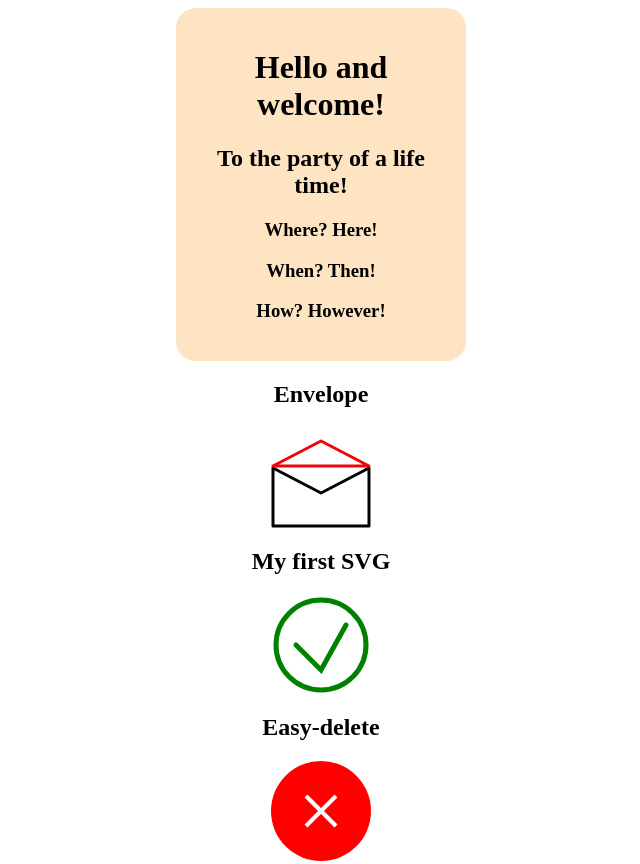
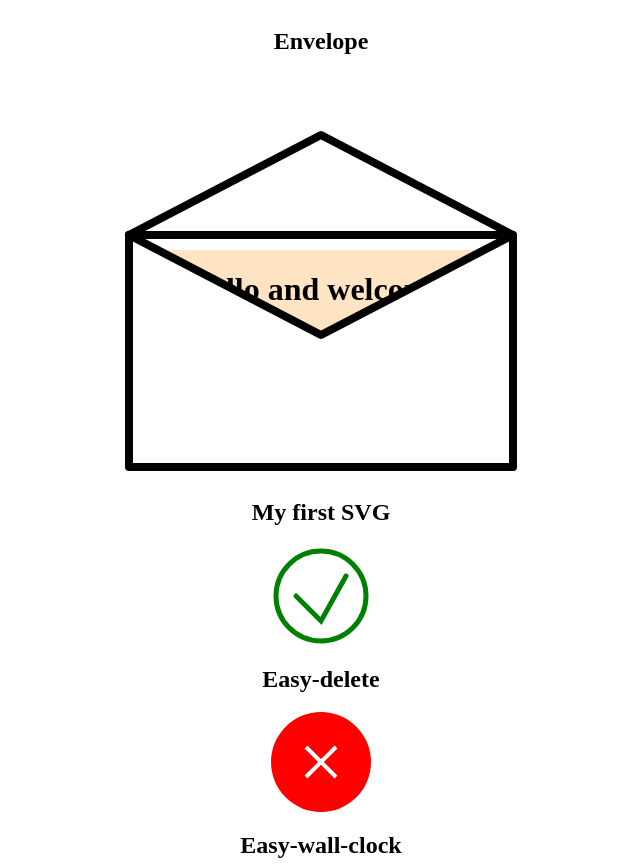
Before and after one commit to TomLindblad/Assignment9, a plain HTML site: page Index.html in a window 1280 px wide. Shown: the top 864 px of the page, without its empty margins (319-959 px from the left). Drawn offline with Linux system fonts and the light colour scheme.

```diff
--- a/Index.html
+++ b/Index.html
@@ -7,26 +7,30 @@
     <title>SVG and Animation</title>
 </head>
 <body>
+
+
+    <h2>Envelope</h2>
+    <div class="EnvelopeAndCard-container">
         <div class="container">
             <h1>Hello and welcome!</h1>
             <h2>To the party of a life time!</h2>
             <h3> Where? Here!</h3>
             <h3> When? Then!</h3>
-        <h3> How? However!</h3>
         </div>
 
-    <h2>Envelope</h2>
-    <svg width="100" height="100" xmlns="http://www.w3.org/2000/svg">
+        <div class="envelopet">
+            <svg width="400" height="400" viewBox="0 0 100 100" xmlns="http://www.w3.org/2000/svg">
                 <polyline class="envelope-bottom" points="2,40 2,98 98,98 98,40 50,65 2,40"
-        style="fill:none;stroke:black;stroke-width:3;stroke-linejoin:round;stroke-linecap:round" />
+                style="fill:white;stroke:black;stroke-width:2;stroke-linejoin:round;stroke-linecap:round" />
                 <polyline class="flarp" points="2,40 98,40 50,65 2,40"
-        style="fill:none;stroke:rgb(236, 8, 8);stroke-linejoin:round;stroke-width:3;stroke-linecap:round" />
+                style="fill:white;stroke:rgb(0, 0, 0);stroke-linejoin:round;stroke-width:2;stroke-linecap:round" />
             </svg>
-
+        </div>
+    </div>
 
     <h2>My first SVG</h2>
 
-    <svg width="100" height="100" xmlns="http://www.w3.org/2000/svg">
+    <svg width="100" height="100" viewBox="0 0 100 100" xmlns="http://www.w3.org/2000/svg">
         <circle cx="50" cy="50" r="45" stroke="green" stroke-width="5" fill="none" />
         <polyline points="25,50 50,75 75,30"
         style="fill:none;stroke:green;stroke-width:5;stroke-linecap:round" />
--- a/styles/styles.css
+++ b/styles/styles.css
@@ -5,30 +5,47 @@
 }
 
 .container{
+    position: absolute;
+    top: 250px;
     background-color: bisque;
-    padding: 20px;
-    max-width: 250px;
+    padding: 0 20px 0 20px;
+    max-width: 300px;
     width: 100%;
     text-align: center;
     border-radius: 20px;
+    z-index: -1;
+    animation: move-letter 4s linear forwards;
+    animation-delay: 1s;
+
+}
+
+.EnvelopeAndCard-container{
+    display: flex;
+    flex-direction: column;
+    align-items: center;
 }
 
 .flarp{
-    animation: flarpRotate 3s linear forwards;
-    transform-origin: 1% 39%;
+    position: absolute;
+    animation: flarpRotate 1s linear forwards;
+    transform-origin: 1% 40%;
+}
+
+.envelope-bottom{
+    position: absolute;
+    z-index: 2;
 }
 
 @keyframes flarpRotate{
     0% {
-        transform: rotateX(0deg)
+        transform: rotateX(0deg);
+        z-index: -2;
     }
-    100% {
-        transform: rotateX(180deg)
-    }
+            100% {
+                transform: rotateX(180deg);
+                z-index: -2;
+            }
 }
-
-
-
 
 #clockarm1{
     animation: rotate 1s linear infinite;
```
Lines whose indentation alone changed are shown as unchanged.
